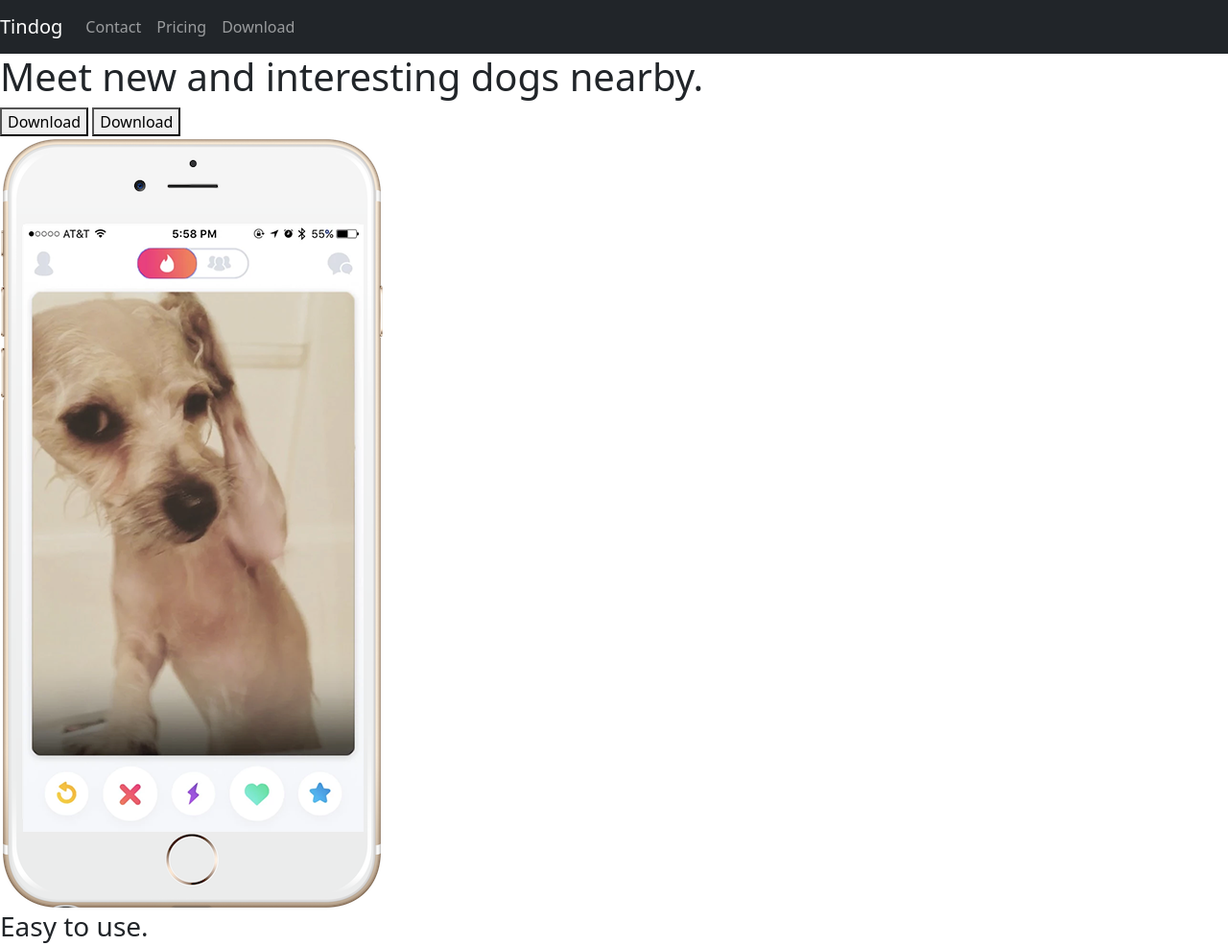
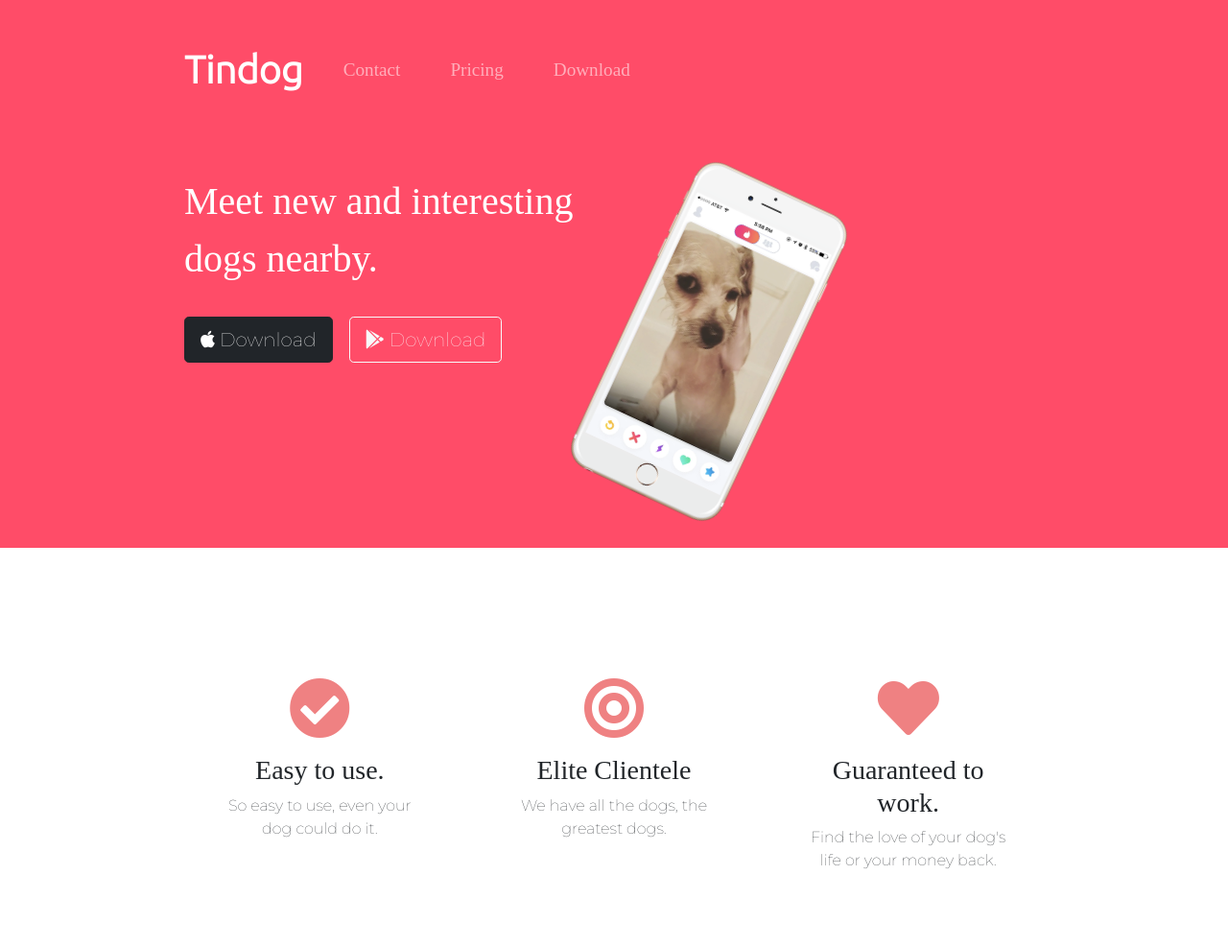
Before and after one commit to vigneshkumar28/bootstrap-website, a plain HTML site: page index.html in a window 1280 px wide. Shown: the top 986 px of the page at 96% size. Drawn offline with nearby package versions, Linux system fonts and the light colour scheme.

Commit message:
navBar GridLayout linkorder container buttons

```diff
--- a/css/styles.css
+++ b/css/styles.css
@@ -0,0 +1,77 @@
+body {
+  font-family: "Montserrat";
+}
+#title {
+  background-color: #ff4c68;
+  color: #fff;
+}
+/*
+body {
+  font-family: "Montserrat", sans-serif;
+  font-family: "Ubuntu", sans-serif;
+} */
+
+h1 {
+  font-family: "Montserrat-Black";
+  size: 3.5rem;
+  line-height: 1.5;
+}
+
+.container-fluid {
+  padding: 3% 15%;
+}
+
+#tittle-img {
+  width: 40%;
+  transform: rotate(25deg); /* rotate z axis*/
+  /* -ms-transform: rotate(30deg); /* IE 9 */
+  /* -moz-transform: rotate(30deg); /* Firefox */
+  /* -webkit-transform: rotate(30deg); /* Safari and Chrome */
+  /* -o-transform: rotate(30deg); /*Opera */
+}
+
+/* Navigation bar  */
+.navbar-brand {
+  font-family: "Ubuntu";
+  font-size: 2.5rem;
+  font-weight: bold;
+}
+
+.navbar {
+  padding: 0 0 4.5rem;
+}
+
+.nav-item {
+  padding: 0 18px;
+}
+
+.nav-link {
+  font-size: 1.2rem;
+  font-family: "Montserrat-Light";
+}
+
+.download-button {
+  margin: 5% 3% 5% 0;
+}
+
+h3 {
+  font-family: "Montserrat-bold";
+}
+
+/* .feature-box */
+#features {
+  padding: 7% 15%;
+}
+.feature-box {
+  text-align: center;
+  padding: 5%;
+}
+
+.icon {
+  color: #ef8182;
+  margin-bottom: 1rem;
+}
+
+.icon:hover {
+  color: #fd304f;
+}
--- a/index.html
+++ b/index.html
@@ -4,17 +4,29 @@
 <head>
   <meta charset="utf-8">
   <title>TinDog</title>
+  <!-- bootstrap -->
+  <link href="https://cdn.jsdelivr.net/npm/bootstrap@5.1.2/dist/css/bootstrap.min.css" rel="stylesheet" integrity="sha384-uWxY/CJNBR+1zjPWmfnSnVxwRheevXITnMqoEIeG1LJrdI0GlVs/9cVSyPYXdcSF" crossorigin="anonymous">
+
+  <!-- google font  -->
+  <link rel="preconnect" href="https://fonts.googleapis.com">
+  <link rel="preconnect" href="https://fonts.gstatic.com" crossorigin>
+  <link href="https://fonts.googleapis.com/css2?family=Montserrat:wght@100&family=Ubuntu:wght@300&display=swap" rel="stylesheet">
+
+  <!-- css stylesheet  -->
   <link rel="stylesheet" href="css/styles.css">
-  <link href="https://cdn.jsdelivr.net/npm/bootstrap@5.1.2/dist/css/bootstrap.min.css" rel="stylesheet" integrity="sha384-uWxY/CJNBR+1zjPWmfnSnVxwRheevXITnMqoEIeG1LJrdI0GlVs/9cVSyPYXdcSF" crossorigin="anonymous">
+
+  <!-- font-awesome -->
+  <link rel="stylesheet" href="https://pro.fontawesome.com/releases/v5.10.0/css/all.css">
 </head>
 
 <body>
 
+
   <section id="title">
-
+    <div class="container-fluid">
     <!-- Nav Bar -->
 
-        <nav class="navbar bg-dark navbar-expand-lg navbar-dark">
+        <nav class="navbar navbar-expand-lg navbar-dark">
           <a class="navbar-brand" href="">Tindog</a>
           <button class="navbar-toggler" type="button" data-toggle="collapse" data-target="#navbarSupportedContent" aria-controls="navbarSupportedContent" aria-expanded="false" aria-label="Toggle navigation">
           <span class="navbar-toggler-icon"></span>
@@ -36,16 +48,17 @@
 
 
     <!-- Title -->
-
-    <div>
-      <h1>Meet new and interesting dogs nearby.</h1>
-      <button type="button">Download</button>
-      <button type="button">Download</button>
+      <div class="row">
+        <div class="col-lg-6">
+          <h1 class="h1-title">Meet new and interesting dogs nearby.</h1>
+          <button type="button" class="btn btn-dark btn-lg download-button"><i class="fab fa-apple"></i> Download</button>
+          <button type="button" class="btn btn-outline-light btn-lg download-button"><i class="fab fa-google-play"></i> Download</button>
         </div>
-    <div>
-      <img src="images/iphone6.png" alt="iphone-mockup">
+        <div class="col-lg-6">
+          <img id="tittle-img" src="images/iphone6.png" alt="iphone-mockup">
         </div>
-
+      </div>
+    </div>
   </section>
 
 
@@ -53,15 +66,23 @@
 
   <section id="features">
 
+    <div class="row">
+      <div class="feature-box col-lg-4">
+        <i class="icon fas fa-check-circle fa-4x"></i>
         <h3>Easy to use.</h3>
         <p>So easy to use, even your dog could do it.</p>
-
+      </div>
+      <div class="feature-box col-lg-4">
+        <i class="icon fas fa-bullseye fa-4x"></i>
         <h3>Elite Clientele</h3>
         <p>We have all the dogs, the greatest dogs.</p>
-
+      </div>
+        <div class="feature-box col-lg-4">
+          <i class="icon fas fa-heart fa-4x"></i>
           <h3>Guaranteed to work.</h3>
           <p>Find the love of your dog's life or your money back.</p>
-
+    </div>
+  </div>
   </section>
 
 
@@ -144,6 +165,7 @@
     <p>© Copyright 2018 TinDog</p>
 
   </footer>
+  <a href="cssGridLayoutBootstrap.html">cssGridLayoutBootstrap</a>
 
 
 </body>
```
Also changed, not shown: cssGridLayoutBootStrap.html (added, +30 -0 lines). Lines whose indentation alone changed are shown as unchanged.
